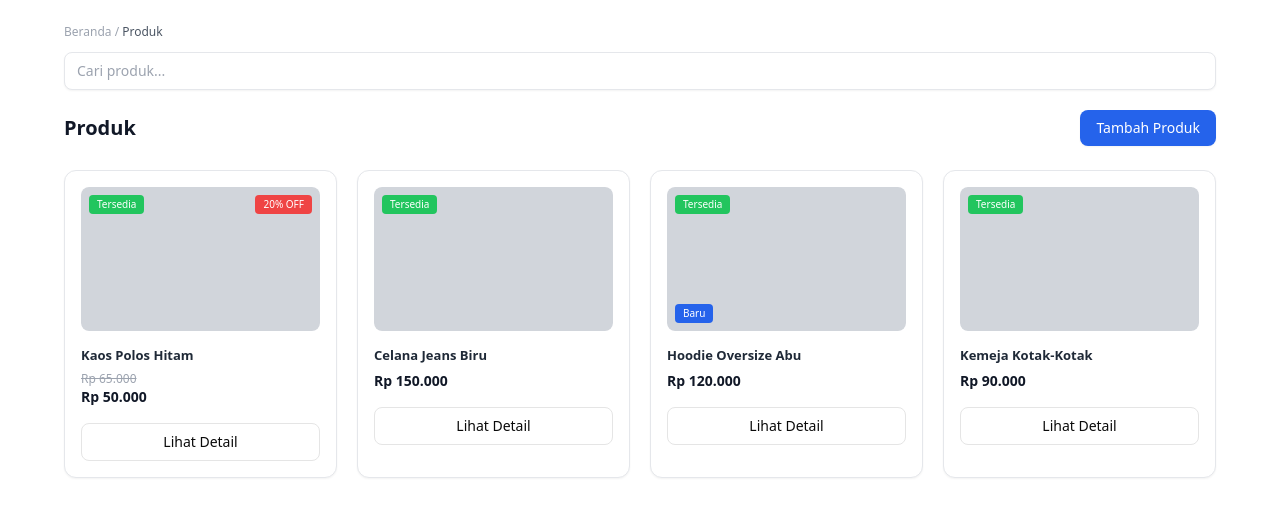
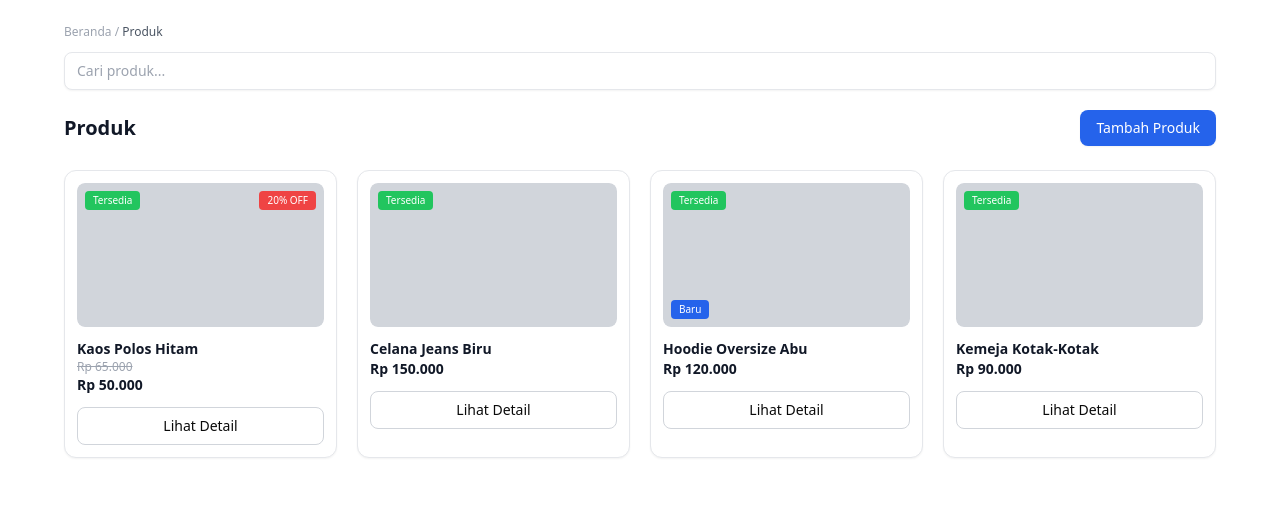
Before and after one commit to faliharyabudi/Mini-Shopee, a Next.js app in the folder web/: page /dashboard in a window 1280 px wide. Shown: the top 516 px of the page. Built offline with nearby package versions, Linux system fonts and the light colour scheme.

Commit message:
memperhalus tampilan card produk

```diff
--- a/web/app/dashboard/page.tsx
+++ b/web/app/dashboard/page.tsx
@@ -44,17 +44,11 @@ export default function ProductsPage() {
       {products.map((item) => (
         <div
           key={item.id}
-          className="bg-white border border-gray-200 rounded-xl p-4 shadow-sm hover:shadow-md transition-all duration-200 hover:-translate-y-1"
+          className="bg-white border border-gray-200 rounded-xl p-3 shadow-sm hover:shadow-md transition-all duration-200 hover:-translate-y-1"
         >
-
-          {/* GAMBAR FIX ANTI KEDIP */}
-          <div className="h-36 rounded-lg mb-4 relative overflow-hidden group">
-
-            {/* SHIMMER */}
-            <div className="absolute inset-0 bg-gray-200 animate-pulse"></div>
-
-            {/* LAYER GAMBAR */}
-            <div className="absolute inset-0 bg-gray-300 rounded-lg transform transition-transform duration-300 group-hover:scale-110"></div>
+          {/* GAMBAR */}
+          <div className="h-36 bg-gray-100 rounded-lg mb-3 relative overflow-hidden">
+            <div className="w-full h-full bg-gray-300 rounded-lg transform transition-transform duration-300 hover:scale-110" />
 
             {/* STATUS */}
             <span className="absolute top-2 left-2 bg-green-500 text-white text-[10px] px-2 py-[2px] rounded">
@@ -76,13 +70,11 @@ export default function ProductsPage() {
             )}
           </div>
 
-          {/* NAMA */}
-          <p className="text-[13px] font-semibold text-gray-800 leading-tight mb-2">
-            {item.name}
-          </p>
+          {/* NAMA PRODUK */}
+          <p className="text-sm font-semibold text-gray-900">{item.name}</p>
 
           {/* HARGA */}
-          <div className="mb-4">
+          <div className="mb-3">
             {item.oldPrice && (
               <p className="text-xs text-gray-400 line-through">
                 Rp {item.oldPrice.toLocaleString("id-ID")}
@@ -93,11 +85,9 @@ export default function ProductsPage() {
             </p>
           </div>
 
-          {/* BUTTON */}
-          <button className="w-full border rounded-lg py-2 text-sm hover:bg-gray-100 active:scale-95 transition font-medium">
+          <button className="w-full border border-gray-300 rounded-lg py-2 text-sm hover:bg-gray-100 active:scale-95 transition font-medium">
             Lihat Detail
           </button>
-
         </div>
       ))}
 
```
